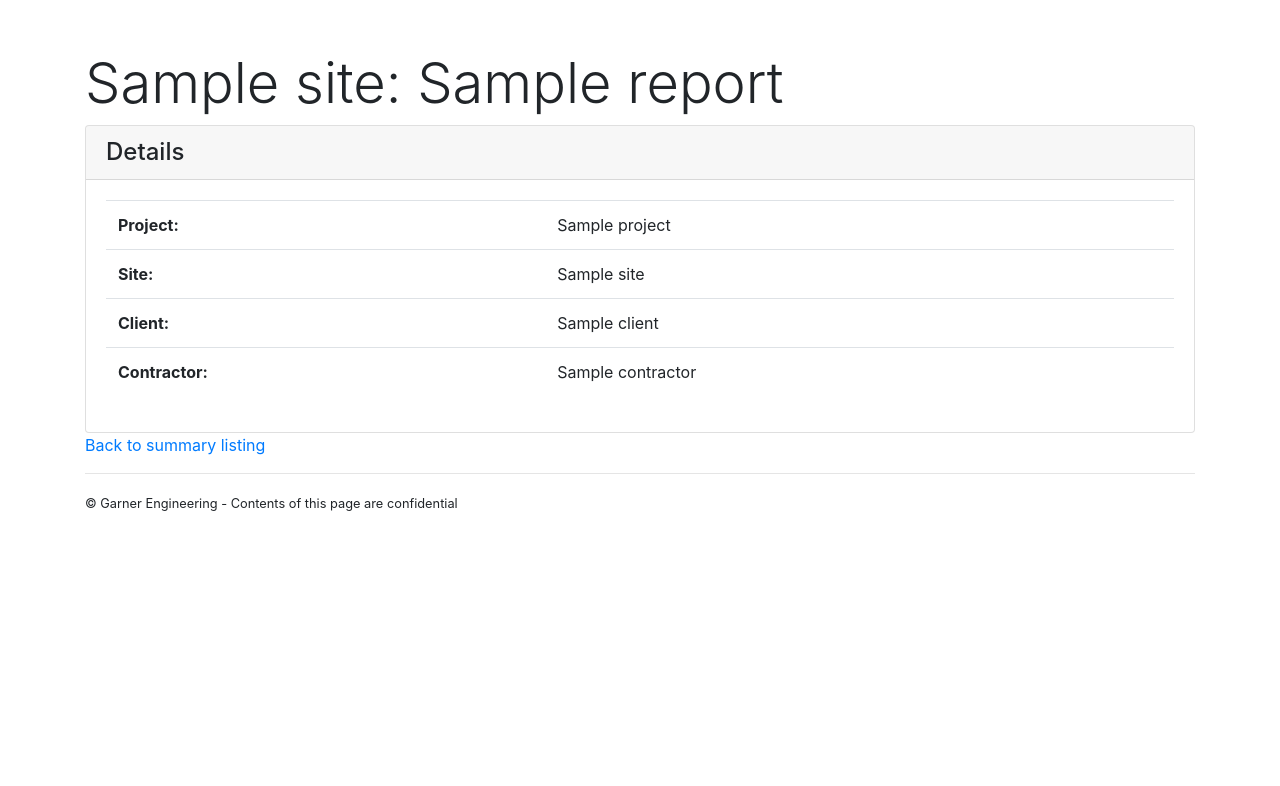
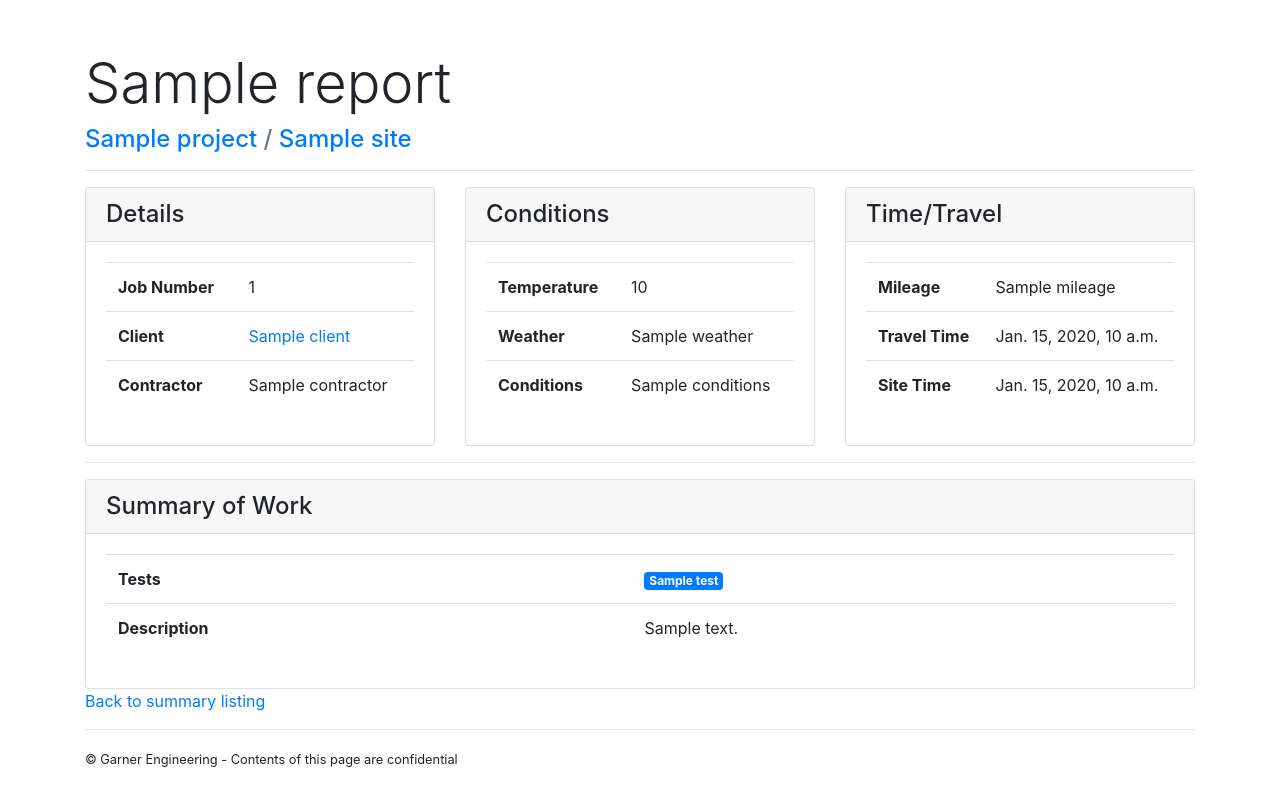
Before and after one commit to bennett39/garner-eng, a Django app: template garnereng/sitereport/templates/sitereport/report.html in a window 1280 px wide. Shown: the part 56-842 px from the top of the page. Before the commit the page ends 567 px from the top, so only its background shows below. Run offline with Django 3.2, Linux system fonts and the light colour scheme; the template is opened without the code that fills it: most values are stand-ins (such as "Sample title", 1, 10 or a date in 2020); some libraries are stand-ins or nearby versions.

Commit message:
Implement report.html, Add <hr>s to templates

```diff
--- a/garnereng/sitereport/templates/sitereport/client.html
+++ b/garnereng/sitereport/templates/sitereport/client.html
@@ -6,6 +6,8 @@
 
 {% block body %}
 <h1 class="display-4">{{ client.name }}</h1>
+
+<hr>
 
 <div class="card">
     <h4 class="card-header">Projects</h4>
@@ -50,6 +52,8 @@
     </div>
 </div>
 
+<hr>
+
 <div class="card">
     <h4 class="card-header">People</h2>
     <div class="card-body">
@@ -80,6 +84,8 @@
     </div>
 </div>
 
+<hr>
+
 <div class="card">
     <h4 class="card-header">Location</h4>
     <div class="card-body">
--- a/garnereng/sitereport/templates/sitereport/clients.html
+++ b/garnereng/sitereport/templates/sitereport/clients.html
@@ -6,6 +6,8 @@
 
 {% block body %}
 <h1>Clients</h1>
+
+<hr>
 
 <div class="card">
     <h4 class="card-header">Alphabetical</h4>
--- a/garnereng/sitereport/templates/sitereport/project.html
+++ b/garnereng/sitereport/templates/sitereport/project.html
@@ -6,6 +6,9 @@
 
 {% block body %}
 <h1 class="display-4">{{ project.name }}</h1>
+
+<hr>
+
 <div class="card">
     <h4 class="card-header">Client</h4>
     <div class="card-body">
@@ -37,6 +40,8 @@
         </table>
     </div>
 </div>
+
+<hr>
 
 <div class="card">
     <h4 class="card-header">Sites for this project</h4>
--- a/garnereng/sitereport/templates/sitereport/projects.html
+++ b/garnereng/sitereport/templates/sitereport/projects.html
@@ -6,6 +6,8 @@
 
 {% block body %}
 <h1>Projects</h1>
+
+<hr>
 
 <div class="card">
     <h4 class="card-header">Alphabetical</h4>
--- a/garnereng/sitereport/templates/sitereport/report.html
+++ b/garnereng/sitereport/templates/sitereport/report.html
@@ -5,26 +5,99 @@
 {% endblock %}
 
 {% block body %}
-    <h1 class="display-4">{{ report.site }}: {{ report }}</h1>
+<h1 class="display-4">{{ report }}</h1>
+<h4 class="text-muted"><a href="{% url 'project' report.site.project.id %}">
+    {{ report.site.project }}</a> /
+    <a href="{% url 'site' report.site.id %}">{{ report.site }}</a></h4>
+
+<hr>
+
+<div class="row">
+    <div class="col">
         <div class="card">
             <h4 class="card-header">Details</h4>
             <div class="card-body">
                 <table class="table">
                     <tr>
-                    <th>Project:</th>
-                    <td>{{ report.site.project }}</td>
+                        <th>Job Number</th>
+                        <td>{{ report.site.project.number }}</td>
                     </tr>
                     <tr>
-                    <th>Site:</th>
-                    <td>{{ report.site }}</td>
+                        <th>Client</th>
+                        <td><a href="{% url 'client' report.site.project.client.id %}">
+                                {{ report.site.project.client }}</a></td>
                     </tr>
                     <tr>
-                    <th>Client:</th>
-                    <td>{{ report.site.client }}</td>
+                        <th>Contractor</th>
+                        <td>{{ report.site.project.contractor }}</td>
+                    </tr>
+                </table>
+            </div>
+        </div>
+    </div>
+
+    <div class="col">
+        <div class="card">
+            <h4 class="card-header">Conditions</h4>
+            <div class="card-body">
+                <table class="table">
+                    <tr>
+                        <th>Temperature</th>
+                        <td>{{ report.temperature }}</td>
                     </tr>
                     <tr>
-                    <th>Contractor:</th>
-                    <td>{{ report.site.contractor }}</td>
+                        <th>Weather</th>
+                        <td>{{ report.weather }}</td>
+                    </tr>
+                    <tr>
+                        <th>Conditions</th>
+                        <td>{{ report.conditions }}</td>
+                    </tr>
+                </table>
+            </div>
+        </div>
+    </div>
+
+    <div class="col">
+        <div class="card">
+            <h4 class="card-header">Time/Travel</h4>
+            <div class="card-body">
+                <table class="table">
+                    <tr>
+                        <th>Mileage</th>
+                        <td>{{ report.mileage }}</td>
+                    </tr>
+                    <tr>
+                        <th>Travel Time</th>
+                        <td>{{ report.travel_time }}</td>
+                    </tr>
+                    <tr>
+                        <th>Site Time</th>
+                        <td>{{ report.site_time }}</td>
+                    </tr>
+                </table>
+            </div>
+        </div>
+    </div>
+</div>
+
+<hr>
+
+<div class="card">
+    <h4 class="card-header">Summary of Work</h4>
+    <div class="card-body">
+        <table class="table">
+            <tr>
+                <th>Tests</th>
+                <td>
+                    {% for test in report.tests.all %}
+                    <span class="badge badge-primary">{{ test }}</span>
+                    {% endfor %}
+                </td>
+            </tr>
+            <tr>
+                <th>Description</th>
+                <td>{{ report.description }}</td>
             </tr>
         </table>
     </div>
```
Also changed, not shown: garnereng/sitereport/templates/sitereport/index.html (+9 -0 lines), garnereng/sitereport/templates/sitereport/site.html (+6 -1 lines), 2 other files. Lines whose indentation alone changed are shown as unchanged.
